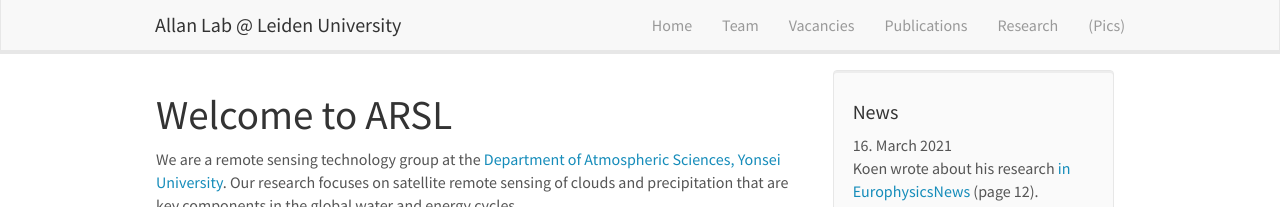
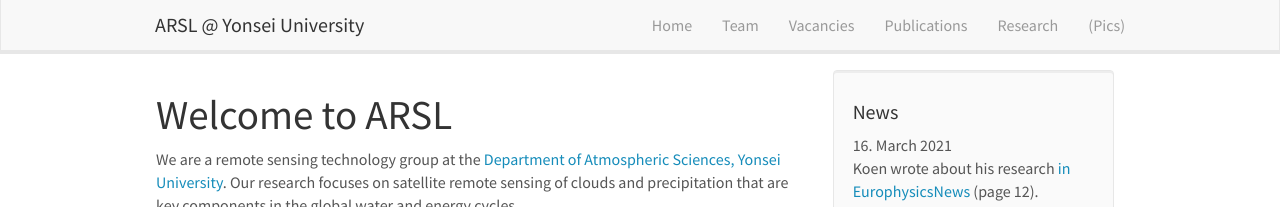
Before and after one commit to roo2003/roo2003.github.io, a Jekyll site: the page built from _pages/home.md, in a window 1280 px wide. Shown: the top 207 px of the page. Built offline with Jekyll 4.4.1, drawn with Linux system fonts in a browser that asks for light colours; nearby versions of some CDN libraries.

Commit message:
Initial commit of Jekyll blog

```diff
--- a/_includes/header.html
+++ b/_includes/header.html
@@ -8,7 +8,7 @@
 		<span class="icon-bar"></span>
 	  </button>
 
-    <a class="navbar-brand" href="{{ site.url }}{{ site.baseurl }}/">Allan Lab @ Leiden University</a>
+    <a class="navbar-brand" href="{{ site.url }}{{ site.baseurl }}/">ARSL @ Yonsei University</a>
 	</div>
 	<div class="collapse navbar-collapse" id="navbar-collapse-1">
 	  <ul class="nav navbar-nav navbar-right">
```
